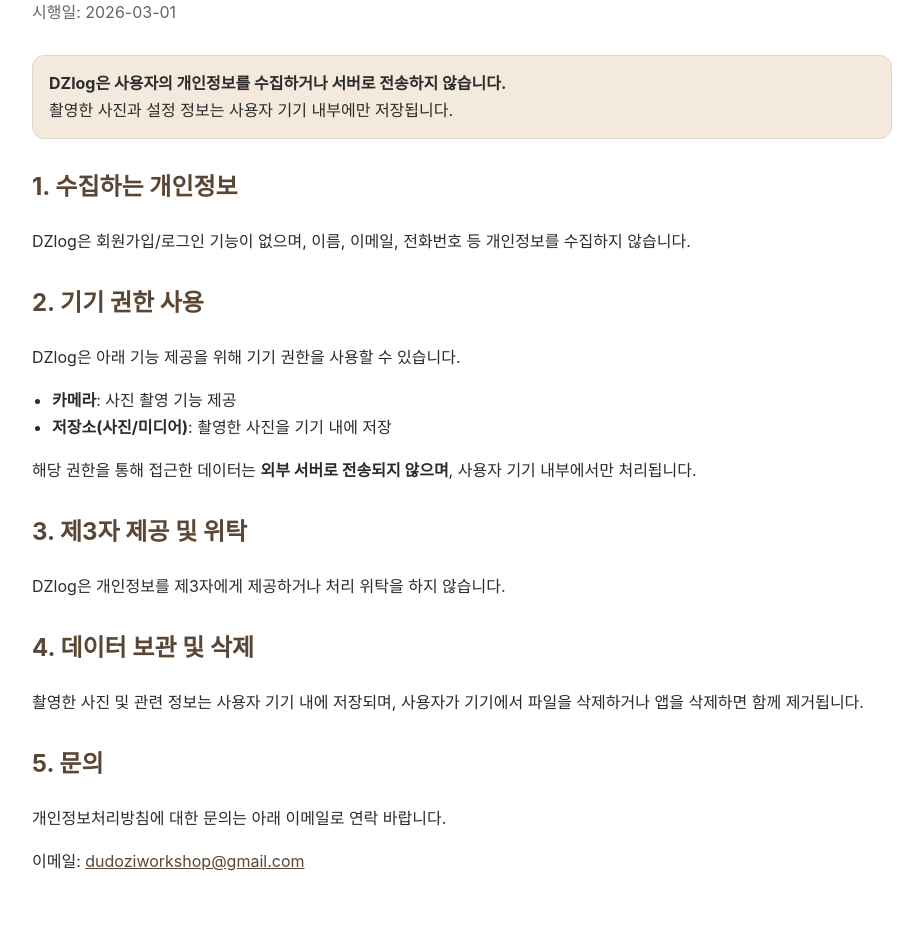
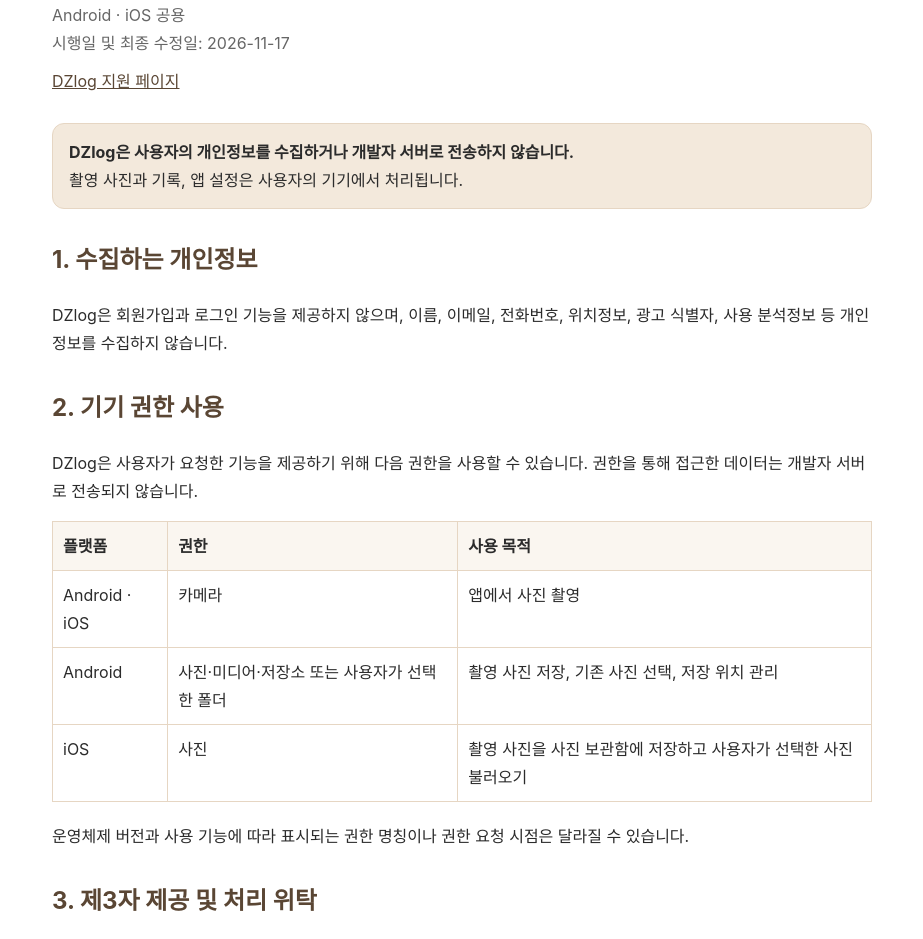
Before and after one commit to Dudozi-workshop/dzlog-privacy, a plain HTML site: page index.html in a window 1280 px wide. Shown: the part 103-1042 px from the top of the page, without its empty margins (178-1101 px from the left). Before the commit the page ends 1018 px from the top, so only its background shows below. Drawn offline with Linux system fonts and the light colour scheme.

Commit message:
docs: make DZlog privacy policy common for Android and iOS

```diff
--- a/index.html
+++ b/index.html
@@ -3,58 +3,72 @@
 <head>
   <meta charset="UTF-8" />
   <meta name="viewport" content="width=device-width, initial-scale=1" />
+  <meta name="description" content="Android와 iOS용 DZlog 개인정보처리방침" />
   <title>DZlog 개인정보처리방침</title>
   <style>
-    body {
-      font-family: -apple-system, BlinkMacSystemFont, "Segoe UI", Roboto, sans-serif;
-      max-width: 860px;
-      margin: 40px auto;
-      padding: 0 20px;
-      line-height: 1.7;
-      color: #2b2b2b;
-    }
-    h1 { color: #5A4634; margin-bottom: 8px; }
-    .meta { color: #666; margin-bottom: 28px; }
-    h2 { margin-top: 28px; color: #5A4634; }
-    ul { padding-left: 20px; }
-    .box {
-      background: #F3E9DC;
-      border: 1px solid #E6D6C3;
-      border-radius: 12px;
-      padding: 14px 16px;
-      margin: 14px 0 22px;
-    }
-    a { color: #5A4634; }
+    :root { color-scheme: light; --ink:#2b2b2b; --brand:#5a4634; --soft:#f3e9dc; --line:#e6d6c3; }
+    * { box-sizing: border-box; }
+    body { font-family:-apple-system,BlinkMacSystemFont,"Segoe UI",Roboto,sans-serif; max-width:860px; margin:40px auto; padding:0 20px; line-height:1.75; color:var(--ink); }
+    header { margin-bottom:28px; }
+    h1 { color:var(--brand); margin:0 0 8px; }
+    h2 { margin-top:30px; color:var(--brand); }
+    .meta { color:#666; }
+    .box { background:var(--soft); border:1px solid var(--line); border-radius:12px; padding:14px 16px; margin:18px 0 24px; }
+    table { width:100%; border-collapse:collapse; margin:12px 0 20px; }
+    th,td { border:1px solid var(--line); padding:10px; text-align:left; vertical-align:top; }
+    th { background:#faf6f0; }
+    a { color:var(--brand); }
+    nav { margin-top:10px; }
+    footer { margin-top:36px; padding-top:20px; border-top:1px solid var(--line); color:#666; }
   </style>
 </head>
 <body>
-  <h1>DZlog 개인정보처리방침</h1>
-  <div class="meta">시행일: 2026-03-01</div>
+  <header>
+    <h1>DZlog 개인정보처리방침</h1>
+    <div class="meta">Android · iOS 공용</div>
+    <div class="meta">시행일 및 최종 수정일: 2026-11-17</div>
+    <nav><a href="./support.html">DZlog 지원 페이지</a></nav>
+  </header>
 
   <div class="box">
-    <strong>DZlog은 사용자의 개인정보를 수집하거나 서버로 전송하지 않습니다.</strong><br/>
-    촬영한 사진과 설정 정보는 사용자 기기 내부에만 저장됩니다.
+    <strong>DZlog은 사용자의 개인정보를 수집하거나 개발자 서버로 전송하지 않습니다.</strong><br />
+    촬영 사진과 기록, 앱 설정은 사용자의 기기에서 처리됩니다.
   </div>
 
   <h2>1. 수집하는 개인정보</h2>
-  <p>DZlog은 회원가입/로그인 기능이 없으며, 이름, 이메일, 전화번호 등 개인정보를 수집하지 않습니다.</p>
+  <p>DZlog은 회원가입과 로그인 기능을 제공하지 않으며, 이름, 이메일, 전화번호, 위치정보, 광고 식별자, 사용 분석정보 등 개인정보를 수집하지 않습니다.</p>
 
   <h2>2. 기기 권한 사용</h2>
-  <p>DZlog은 아래 기능 제공을 위해 기기 권한을 사용할 수 있습니다.</p>
+  <p>DZlog은 사용자가 요청한 기능을 제공하기 위해 다음 권한을 사용할 수 있습니다. 권한을 통해 접근한 데이터는 개발자 서버로 전송되지 않습니다.</p>
+  <table>
+    <thead><tr><th>플랫폼</th><th>권한</th><th>사용 목적</th></tr></thead>
+    <tbody>
+      <tr><td>Android · iOS</td><td>카메라</td><td>앱에서 사진 촬영</td></tr>
+      <tr><td>Android</td><td>사진·미디어·저장소 또는 사용자가 선택한 폴더</td><td>촬영 사진 저장, 기존 사진 선택, 저장 위치 관리</td></tr>
+      <tr><td>iOS</td><td>사진</td><td>촬영 사진을 사진 보관함에 저장하고 사용자가 선택한 사진 불러오기</td></tr>
+    </tbody>
+  </table>
+  <p>운영체제 버전과 사용 기능에 따라 표시되는 권한 명칭이나 권한 요청 시점은 달라질 수 있습니다.</p>
+
+  <h2>3. 제3자 제공 및 처리 위탁</h2>
+  <p>DZlog은 개인정보를 수집하지 않으므로 제3자에게 제공하거나 처리를 위탁하지 않습니다. 광고 및 사용자 행동 분석 SDK도 사용하지 않습니다.</p>
+
+  <h2>4. 데이터의 저장과 삭제</h2>
   <ul>
-    <li><strong>카메라</strong>: 사진 촬영 기능 제공</li>
-    <li><strong>저장소(사진/미디어)</strong>: 촬영한 사진을 기기 내에 저장</li>
+    <li>앱 설정, 작업 양식 및 복구용 기록 등 앱 내부 데이터는 기기 안의 앱 저장공간에 보관되며, 일반적으로 앱을 삭제하면 함께 제거됩니다.</li>
+    <li>사진 보관함, 공유 미디어 저장소 또는 사용자가 선택한 폴더에 저장된 촬영 사진과 내보내기 파일은 앱을 삭제해도 남을 수 있습니다.</li>
+    <li>외부 저장 위치에 남은 사진과 파일은 사용자가 사진 앱 또는 파일 관리 앱에서 직접 삭제할 수 있습니다.</li>
   </ul>
-  <p>해당 권한을 통해 접근한 데이터는 <strong>외부 서버로 전송되지 않으며</strong>, 사용자 기기 내부에서만 처리됩니다.</p>
 
-  <h2>3. 제3자 제공 및 위탁</h2>
-  <p>DZlog은 개인정보를 제3자에게 제공하거나 처리 위탁을 하지 않습니다.</p>
+  <h2>5. 아동의 개인정보</h2>
+  <p>DZlog은 개인정보를 수집하지 않으며, 아동을 대상으로 개인정보를 수집하는 기능도 제공하지 않습니다.</p>
 
-  <h2>4. 데이터 보관 및 삭제</h2>
-  <p>촬영한 사진 및 관련 정보는 사용자 기기 내에 저장되며, 사용자가 기기에서 파일을 삭제하거나 앱을 삭제하면 함께 제거됩니다.</p>
+  <h2>6. 방침 변경</h2>
+  <p>기능이나 관련 법령의 변경으로 본 방침이 수정되는 경우 이 페이지에 변경 내용과 시행일을 게시합니다.</p>
 
-  <h2>5. 문의</h2>
-  <p>개인정보처리방침에 대한 문의는 아래 이메일로 연락 바랍니다.</p>
-  <p>이메일: <a href="mailto:dudoziworkshop@gmail.com">dudoziworkshop@gmail.com</a></p>
+  <h2>7. 문의</h2>
+  <p>개인정보처리방침 또는 DZlog 사용에 관한 문의는 <a href="mailto:dudoziworkshop@gmail.com">dudoziworkshop@gmail.com</a>으로 연락해 주세요.</p>
+
+  <footer>운영자: Dudozi workshop · 적용 앱: DZlog for Android and iOS</footer>
 </body>
 </html>
```
